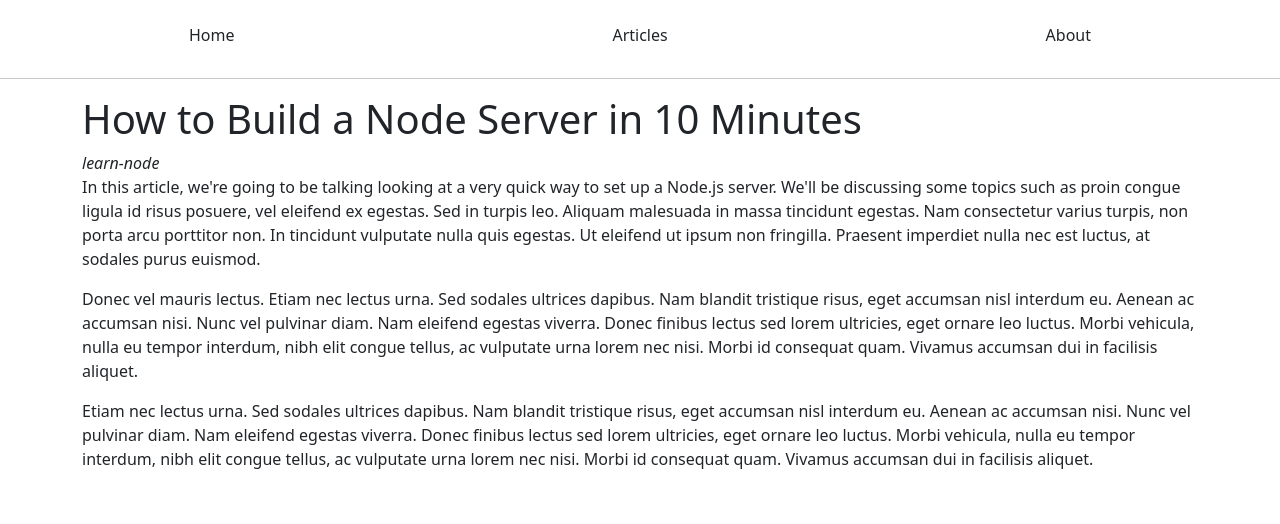
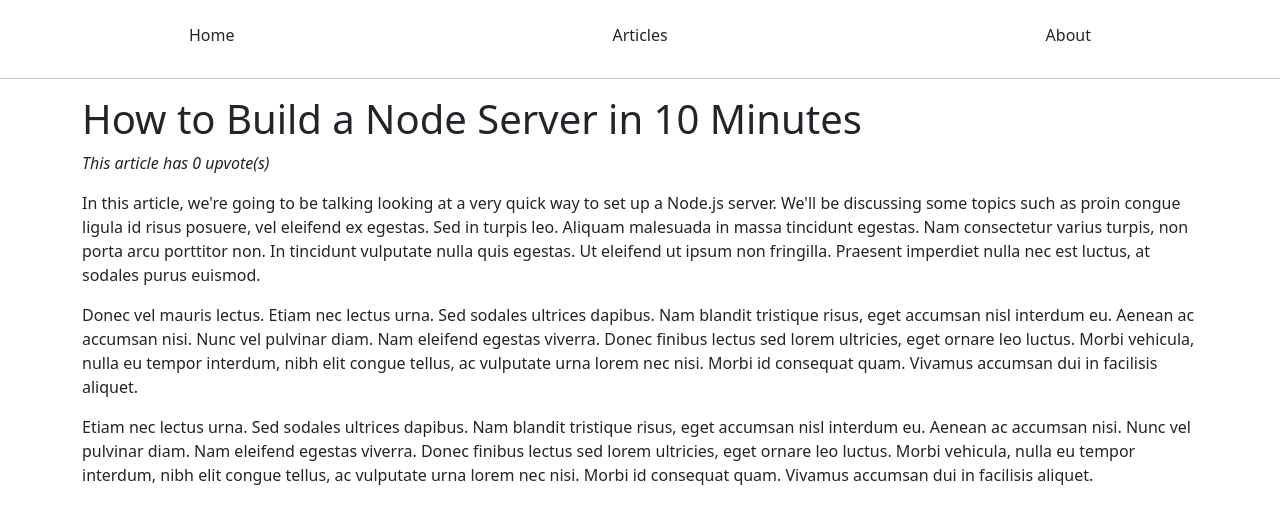
Before and after one commit to liljemery/FullStackReact, a React (Vite) app: page /articles/learn-node in a window 1280 px wide. Shown: the top 524 px of the page. Built offline with nearby package versions, Linux system fonts and the light colour scheme; no server answers.

Commit message:
connected front/back end with axios

```diff
--- a/package.json
+++ b/package.json
@@ -10,6 +10,7 @@
     "preview": "vite preview"
   },
   "dependencies": {
+    "axios": "^1.4.0",
     "bootstrap": "^3.4.1",
     "react": "^18.2.0",
     "react-dom": "^18.2.0",
--- a/src/App.jsx
+++ b/src/App.jsx
@@ -26,4 +26,4 @@
   )
 }
 
-export default App
+export default App;
--- a/src/Components/ArticlePage.jsx
+++ b/src/Components/ArticlePage.jsx
@@ -1,19 +1,32 @@
-import React from 'react'
+import { useState, useEffect } from 'react';
 import { useParams } from 'react-router-dom';
+import  axios  from 'axios'
 import articles from '../article-content';
 import NotFound from './NotFound';
 
 const ArticlePage = () => {
+  const [ articleInfo, setArticleInfo ] = useState({upvotes: 0, comments: []});
   const { articleId } = useParams();
+
+  useEffect(() => {
+    const loadArticleInfo = async () =>{
+      const response = await axios.get(`http://localhost:8000/api/articles/${articleId}`)
+      const newArticleInfo = response.data;
+      setArticleInfo({newArticleInfo})
+    }
+    loadArticleInfo();
+  },[]);
+
   const article = articles.find( article => article.name === articleId);
+
   if(!article){return <NotFound/>}
 
   return (
     <>
     <div className='container'>
       <h1>{article.title}</h1>
-      <em>{article.name}</em>
-      <div>
+      <em>This article has  {articleInfo.upvotes} upvote(s)</em>
+      <div className='mt-3'>
         {article.content.map((paragraph, i) =>(
           <p key={i}>{paragraph}</p>
         ))}
```
Also changed, not shown: 1 other file (tests, documents, lock files or other folders).
